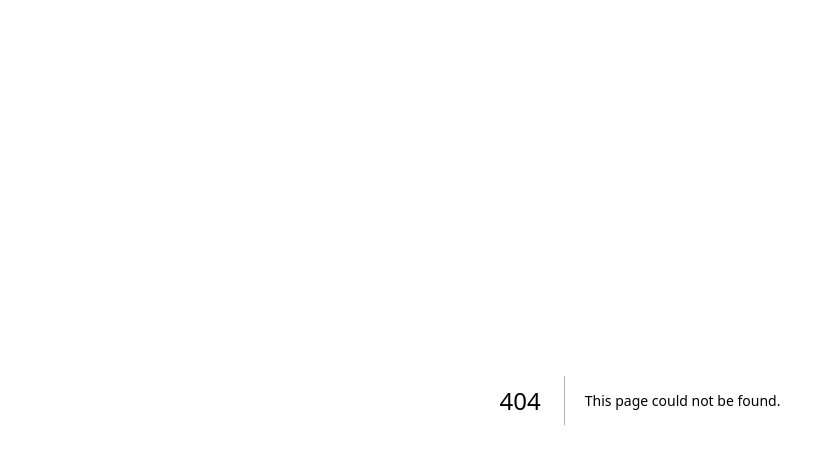
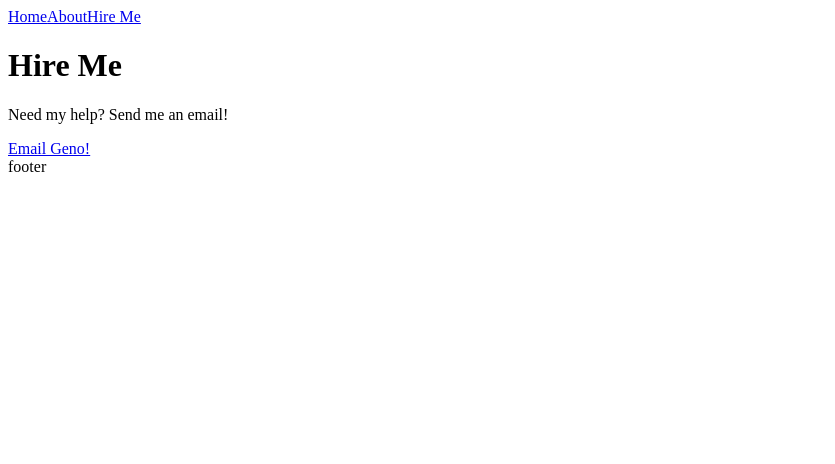
Before and after one commit to Brian-Kozub-Purple/next-portfolio, a Next.js app: page /hire_me in a window 1280 px wide. Before the commit this address had no page. Shown: the top 464 px of the page, without its empty margins (0-835 px from the left). Built offline with nearby package versions, Linux system fonts and the light colour scheme.

Commit message:
Created basic page set and Layout component.

```diff
--- /dev/null
+++ b/components/Layout.js
@@ -0,0 +1,16 @@
+import Link from "next/link";
+
+export default ({ children, title }) => (
+	<div>
+		<header>
+			<Link href="/">Home</Link>
+			<Link href="/about">About</Link>
+			<Link href="/hire_me">Hire Me</Link>
+		</header>
+
+		<h1>{title}</h1>
+		{children}
+
+		<footer>footer</footer>
+	</div>
+);
--- /dev/null
+++ b/pages/hire_me.js
@@ -0,0 +1,10 @@
+import Layout from "../components/Layout";
+
+const HireMe = () => (
+	<Layout title="Hire Me">
+		<p>Need my help? Send me an email!</p>
+		<a href="mailto:brian.ko@purple.com">Email Geno!</a>
+	</Layout>
+);
+
+export default HireMe;
```
Also changed, not shown: pages/about.js (added, +10 -0 lines), pages/index.js (+7 -1 lines), static/geno.png (added).
